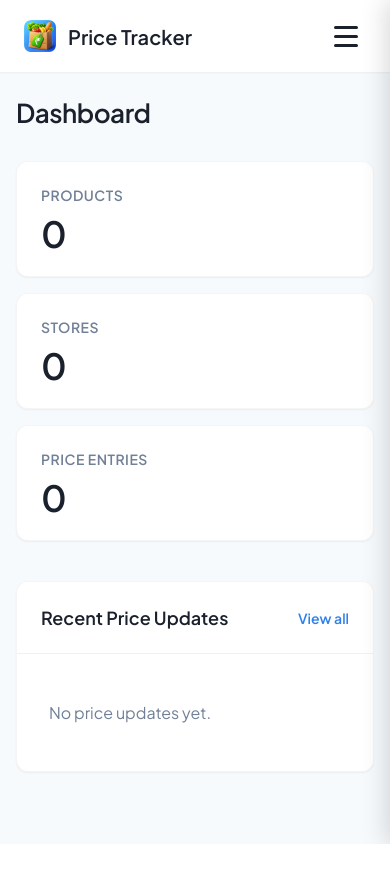
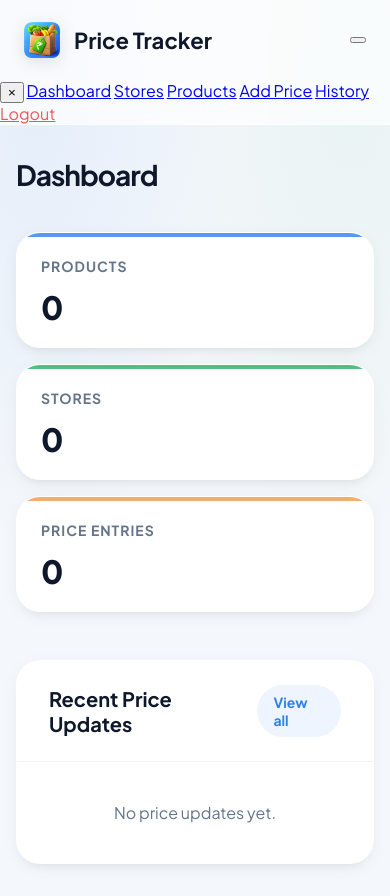
Before and after one commit to er-vikash-sain/grocery-price-app, a PHP site: page /html/dashboard.html in a window 390 px wide. Before the commit the page ends 844 px from the top, so only its background shows below. Run offline with PHP 8.4, Linux system fonts and the light colour scheme.

Commit message:
feat: complete UI rejuvenation with Glassmorphism and Mesh Gradients
- Implemented sophisticated mesh backgrounds for Login and Dashboard
- Redesigned all cards using Glassmorphism (translucency + blur)
- Replaced flat design with layered soft shadows and atmospheric tones
- Updated navigation to a modern glass bar with active indicator animations
- Refined typography and spacing for a premium mobile-first aesthetic

```diff
--- a/html/common.css
+++ b/html/common.css
@@ -1,7 +1,9 @@
 @import url('https://fonts.googleapis.com/css2?family=Plus+Jakarta+Sans:wght@300;400;500;600;700;800&display=swap');
 
 :root {
-    /* ... (brand colors unchanged) ... */
+    /* ------------------------------
+     1. Brand Colors & Atmospheric Tones
+     ------------------------------ */
     --brand-primary: #2F80ED;
     --brand-primary-light: #56CCF2;
     --brand-primary-dark: #1F5FA0;
@@ -14,23 +16,37 @@
     --brand-accent-orange: #F2994A;
     --brand-accent-yellow: #F2C94C;
 
-    --brand-neutral-brown: #8D6E63;
-    --brand-neutral-beige: #FDFBF7;
-    --bg-body: #F7FAFC;
-    --bg-surface: #FFFFFF;
-    --bg-input: #EDF2F7;
+    /* New atmospheric tones for backgrounds */
+    --bg-main: #F4F7FB;
+    --bg-surface: rgba(255, 255, 255, 0.85);
+    /* Semi-transparent for glassmorphism */
+    --bg-surface-opaque: #FFFFFF;
+    --bg-input: #F1F5F9;
 
-    --text-main: #1A202C;
-    --text-muted: #718096;
+    --text-main: #0F172A;
+    /* Deeper slate for better readability */
+    --text-muted: #64748B;
     --text-light: #FFFFFF;
 
-    --border-radius-sm: 8px;
-    --border-radius-md: 12px;
+    /* ------------------------------
+     2. Modern UI Tokens
+     ------------------------------ */
+    --border-radius-sm: 10px;
+    --border-radius-md: 16px;
     --border-radius-lg: 24px;
+    --border-radius-xl: 32px;
 
-    --shadow-sm: 0 1px 2px 0 rgba(0, 0, 0, 0.05);
-    --shadow-md: 0 4px 6px -1px rgba(0, 0, 0, 0.1), 0 2px 4px -1px rgba(0, 0, 0, 0.06);
-    --shadow-lg: 0 20px 25px -5px rgba(47, 128, 237, 0.15), 0 10px 10px -5px rgba(0, 0, 0, 0.04);
+    /* Layered Soft Shadows */
+    --shadow-sm: 0 1px 3px 0 rgba(0, 0, 0, 0.05);
+    --shadow-md: 0 4px 20px -5px rgba(0, 0, 0, 0.08), 0 8px 10px -6px rgba(0, 0, 0, 0.05);
+    --shadow-lg: 0 20px 40px -15px rgba(0, 0, 0, 0.12);
+    --shadow-glass: 0 8px 32px 0 rgba(31, 38, 135, 0.07);
+
+    /* Glassmorphism */
+    --glass-bg: rgba(255, 255, 255, 0.7);
+    --glass-border: 1px solid rgba(255, 255, 255, 0.4);
+    --glass-blur: blur(12px);
+    --webkit-glass-blur: blur(12px);
 
     --font-family-base: 'Plus Jakarta Sans', system-ui, -apple-system, sans-serif;
 }
@@ -40,7 +56,23 @@
     -webkit-tap-highlight-color: transparent;
 }
 
+body {
+    background-color: var(--bg-main);
+    color: var(--text-main);
+    font-family: var(--font-family-base);
+    min-height: 100vh;
+}
+
 /* Base Utility Classes */
 .text-danger {
     color: var(--brand-accent-red);
 }
+
+.glass-card {
+    background: var(--glass-bg);
+    backdrop-filter: var(--glass-blur);
+    -webkit-backdrop-filter: var(--webkit-glass-blur);
+    border: var(--glass-border);
+    border-radius: var(--border-radius-md);
+    box-shadow: var(--shadow-glass);
+}
--- a/html/dashboard.css
+++ b/html/dashboard.css
@@ -6,21 +6,13 @@
     margin: 0;
     padding: 0;
     font-family: var(--font-family-base);
-    background-color: var(--bg-body);
+    background:
+        radial-gradient(at 10% 10%, rgba(47, 128, 237, 0.08) 0px, transparent 40%),
+        radial-gradient(at 90% 10%, rgba(39, 174, 96, 0.05) 0px, transparent 40%),
+        var(--bg-main);
     color: var(--text-main);
-    height: 100vh;
-    width: 100vw;
+    min-height: 100vh;
     overflow-x: hidden;
-    /* Prevent horizontal scroll */
-}
-
-/* Desktop ("Web Feel") */
-@media (min-width: 769px) {
-
-    /* Body gradient only on desktop */
-    body {
-        background: linear-gradient(135deg, var(--brand-neutral-beige) 0%, #E2E8F0 100%);
-    }
 }
 
 .app-layout {
@@ -29,20 +21,23 @@
     flex-direction: column;
 }
 
-/* Navigation */
+/* Modern Navigation */
 .app-nav {
-    background-color: var(--bg-surface);
-    box-shadow: var(--shadow-sm);
+    background: rgba(255, 255, 255, 0.7);
+    backdrop-filter: blur(20px);
+    -webkit-backdrop-filter: blur(20px);
+    border-bottom: 1px solid rgba(255, 255, 255, 0.5);
     position: sticky;
     top: 0;
-    z-index: 100;
+    z-index: 1000;
+    transition: all 0.3s ease;
 }
 
 .nav-container {
     max-width: 1200px;
     margin: 0 auto;
     padding: 0 24px;
-    height: 72px;
+    height: 80px;
     display: flex;
     align-items: center;
     justify-content: space-between;
@@ -51,16 +46,17 @@
 .nav-brand {
     display: flex;
     align-items: center;
-    gap: 12px;
-    font-weight: 600;
-    font-size: 20px;
+    gap: 14px;
+    font-weight: 700;
+    font-size: 22px;
     color: var(--text-main);
 }
 
 .nav-logo-icon {
-    width: 32px;
-    height: 32px;
+    width: 36px;
+    height: 36px;
     object-fit: contain;
+    filter: drop-shadow(0 4px 8px rgba(0, 0, 0, 0.1));
 }
 
 .nav-links {
@@ -71,10 +67,23 @@
 .nav-item {
     text-decoration: none;
     color: var(--text-muted);
-    font-weight: 500;
+    font-weight: 600;
     font-size: 15px;
-    transition: color 0.2s;
-    padding: 8px 0;
+    transition: all 0.2s ease;
+    padding: 10px 0;
+    position: relative;
+}
+
+.nav-item:after {
+    content: '';
+    position: absolute;
+    width: 100%;
+    height: 2px;
+    bottom: 0;
+    left: 0;
+    background: var(--brand-primary);
+    transform: scaleX(0);
+    transition: transform 0.3s ease;
 }
 
 .nav-item:hover,
@@ -82,221 +91,109 @@
     color: var(--brand-primary);
 }
 
-.nav-item.active {
-    font-weight: 600;
+.nav-item.active:after {
+    transform: scaleX(1);
 }
 
-/* Mobile Menu Elements */
-.mobile-menu-btn {
-    display: none;
-    background: none;
-    border: none;
-    cursor: pointer;
-    flex-direction: column;
-    gap: 6px;
-    padding: 8px;
-    border-radius: var(--border-radius-sm);
-    transition: background-color 0.2s;
-}
-
-.mobile-menu-btn:active {
-    background-color: var(--bg-input);
-}
-
-.mobile-menu-btn .bar {
-    width: 24px;
-    height: 3px;
-    background-color: var(--text-main);
-    border-radius: 2px;
-    transition: all 0.3s ease;
-}
-
-/* Hamburger animation when open */
-.mobile-menu-btn.open .bar:nth-child(1) {
-    transform: rotate(45deg) translate(6px, 6px);
-}
-
-.mobile-menu-btn.open .bar:nth-child(2) {
-    opacity: 0;
-}
-
-.mobile-menu-btn.open .bar:nth-child(3) {
-    transform: rotate(-45deg) translate(6px, -6px);
-}
-
-/* Backdrop Overlay */
-.mobile-nav-backdrop {
-    position: fixed;
-    top: 0;
-    left: 0;
-    width: 100%;
-    height: 100%;
-    background-color: rgba(0, 0, 0, 0.4);
-    backdrop-filter: blur(4px);
-    -webkit-backdrop-filter: blur(4px);
-    opacity: 0;
-    visibility: hidden;
-    transition: opacity 0.3s ease, visibility 0.3s ease;
-    z-index: 998;
-}
-
-.mobile-nav-backdrop.open {
-    opacity: 1;
-    visibility: visible;
-}
-
-/* Mobile Navigation Drawer */
-.mobile-nav {
-    position: fixed;
-    top: 0;
-    right: 0;
-    width: 280px;
-    height: 100vh;
-    background-color: var(--bg-surface);
-    box-shadow: -4px 0 24px rgba(0, 0, 0, 0.15);
-    padding: 80px 0 24px 0;
-    transform: translateX(100%);
-    transition: transform 0.3s cubic-bezier(0.4, 0, 0.2, 1);
-    z-index: 999;
-    overflow-y: auto;
-}
-
-.mobile-nav.open {
-    transform: translateX(0);
-}
-
-.drawer-close-btn {
-    position: absolute;
-    top: 20px;
-    right: 20px;
-    background: none;
-    border: none;
-    font-size: 32px;
-    line-height: 1;
-    color: var(--text-muted);
-    cursor: pointer;
-    padding: 8px;
-    transition: color 0.2s, transform 0.2s;
-    display: flex;
-    align-items: center;
-    justify-content: center;
-    z-index: 1000;
-}
-
-.drawer-close-btn:hover {
-    color: var(--brand-accent-red);
-    transform: rotate(90deg);
-}
-
-.mobile-nav-item {
-    display: flex;
-    align-items: center;
-    padding: 18px 24px;
-    text-decoration: none;
-    color: var(--text-main);
-    font-weight: 400;
-    font-size: 16px;
-    transition: all 0.2s ease;
-    border-left: 4px solid transparent;
-    border-bottom: 1px dashed var(--bg-input);
-    /* Dashed border separator */
-}
-
-.mobile-nav-item:last-child {
-    border-bottom: none;
-}
-
-.mobile-nav-item:hover {
-    background-color: var(--bg-input);
-    border-left-color: var(--brand-primary);
-    padding-left: 30px;
-    /* Slight slide effect on hover */
-}
-
-.mobile-nav-item.active {
-    background-color: rgba(47, 128, 237, 0.08);
-    color: var(--brand-primary);
-    font-weight: 600;
-    border-left-color: var(--brand-primary);
-    border-bottom-style: solid;
-    /* Solid border for active state */
-}
-
-.mobile-nav-item.text-danger:hover {
-    background-color: rgba(235, 87, 87, 0.08);
-    border-left-color: var(--brand-accent-red);
-}
-
-/* Prevent body scroll when menu is open */
-body.menu-open {
-    overflow: hidden;
-}
-
-/* Main Content */
+/* Dashboard Content */
 .main-content {
     flex: 1;
-    padding: 40px 24px;
+    padding: 48px 24px;
     max-width: 1200px;
     width: 100%;
     margin: 0 auto;
 }
 
 .page-header {
-    margin-bottom: 32px;
+    margin-bottom: 40px;
 }
 
 .page-header h1 {
-    text-align: left;
+    font-size: 32px;
+    font-weight: 700;
+    color: var(--text-main);
     margin: 0;
-    font-size: 26px;
-    font-weight: 600;
-    color: var(--text-main);
-    letter-spacing: -0.5px;
+    letter-spacing: -1px;
 }
 
-/* Dashboard Grid */
+/* Modern Stats Grid */
 .dashboard-stats {
     display: grid;
     grid-template-columns: repeat(3, 1fr);
     gap: 24px;
-    margin-bottom: 40px;
+    margin-bottom: 48px;
 }
 
 .stat-card {
-    background-color: var(--bg-surface);
-    border-radius: var(--border-radius-md);
-    padding: 24px;
-    box-shadow: var(--shadow-sm);
-    border: 1px solid rgba(0, 0, 0, 0.04);
+    background: var(--bg-surface-opaque);
+    border-radius: var(--border-radius-lg);
+    padding: 32px;
+    box-shadow: var(--shadow-md);
+    border: 1px solid rgba(255, 255, 255, 0.6);
+    transition: all 0.3s cubic-bezier(0.4, 0, 0.2, 1);
+    position: relative;
+    overflow: hidden;
+}
+
+.stat-card:hover {
+    transform: translateY(-6px);
+    box-shadow: var(--shadow-lg);
+}
+
+.stat-card:before {
+    content: '';
+    position: absolute;
+    top: 0;
+    left: 0;
+    width: 100%;
+    height: 4px;
+    background: var(--brand-primary);
+    opacity: 0.1;
+}
+
+.stat-card.products:before {
+    background: var(--brand-primary);
+    opacity: 0.8;
+}
+
+.stat-card.stores:before {
+    background: var(--brand-secondary);
+    opacity: 0.8;
+}
+
+.stat-card.entries:before {
+    background: var(--brand-accent-orange);
+    opacity: 0.8;
 }
 
 .stat-label {
     color: var(--text-muted);
     font-size: 14px;
-    font-weight: 600;
+    font-weight: 700;
     text-transform: uppercase;
-    letter-spacing: 0.5px;
-    margin-bottom: 12px;
+    letter-spacing: 1px;
+    margin-bottom: 16px;
+    display: block;
 }
 
 .stat-value {
-    font-size: 36px;
-    font-weight: 600;
+    font-size: 40px;
+    font-weight: 800;
     color: var(--text-main);
     line-height: 1;
 }
 
 /* Content Cards */
 .content-card {
-    background-color: var(--bg-surface);
-    border-radius: var(--border-radius-md);
-    box-shadow: var(--shadow-sm);
-    border: 1px solid rgba(0, 0, 0, 0.04);
+    background: var(--bg-surface-opaque);
+    border-radius: var(--border-radius-lg);
+    box-shadow: var(--shadow-md);
+    border: 1px solid rgba(255, 255, 255, 0.6);
     overflow: hidden;
 }
 
 .card-header {
-    padding: 24px;
+    padding: 24px 32px;
     border-bottom: 1px solid var(--bg-input);
     display: flex;
     justify-content: space-between;
@@ -305,38 +202,45 @@
 
 .card-header h2 {
     margin: 0;
-    font-size: 18px;
-    font-weight: 600;
+    font-size: 20px;
+    font-weight: 700;
+    color: var(--text-main);
 }
 
 .link-action {
     color: var(--brand-primary);
     text-decoration: none;
-    font-weight: 600;
+    font-weight: 700;
     font-size: 14px;
+    padding: 8px 16px;
+    background: rgba(47, 128, 237, 0.08);
+    border-radius: 100px;
+    transition: all 0.2s ease;
+}
+
+.link-action:hover {
+    background: var(--brand-primary);
+    color: var(--text-light);
 }
 
 .card-body {
-    padding: 32px;
+    padding: 40px 32px;
 }
 
 .empty-state {
-    text-align: left;
+    text-align: center;
     color: var(--text-muted);
 }
 
-/* =========================================
-   MEDIA QUERIES (Mobile vs Desktop)
-   ========================================= */
+.empty-state p {
+    font-size: 16px;
+    margin: 0;
+}
 
-/* Mobile ("App Feel") */
+/* Mobile Adjustments */
 @media (max-width: 768px) {
     .nav-links {
         display: none;
-    }
-
-    .mobile-menu-btn {
-        display: flex;
     }
 
     .dashboard-stats {
@@ -345,6 +249,18 @@
     }
 
     .main-content {
-        padding: 24px 16px;
+        padding: 32px 16px;
+    }
+
+    .page-header h1 {
+        font-size: 28px;
+    }
+
+    .stat-card {
+        padding: 24px;
+    }
+
+    .stat-value {
+        font-size: 32px;
     }
 }
--- a/html/dashboard.html
+++ b/html/dashboard.html
@@ -70,15 +70,15 @@
 
                 <!-- Stats Grid -->
                 <div class="dashboard-stats">
-                    <div class="stat-card">
+                    <div class="stat-card products">
                         <div class="stat-label">Products</div>
                         <div class="stat-value">0</div>
                     </div>
-                    <div class="stat-card">
+                    <div class="stat-card stores">
                         <div class="stat-label">Stores</div>
                         <div class="stat-value">0</div>
                     </div>
-                    <div class="stat-card">
+                    <div class="stat-card entries">
                         <div class="stat-label">Price entries</div>
                         <div class="stat-value">0</div>
                     </div>
```
Also changed, not shown: html/login.css (+94 -95 lines).
